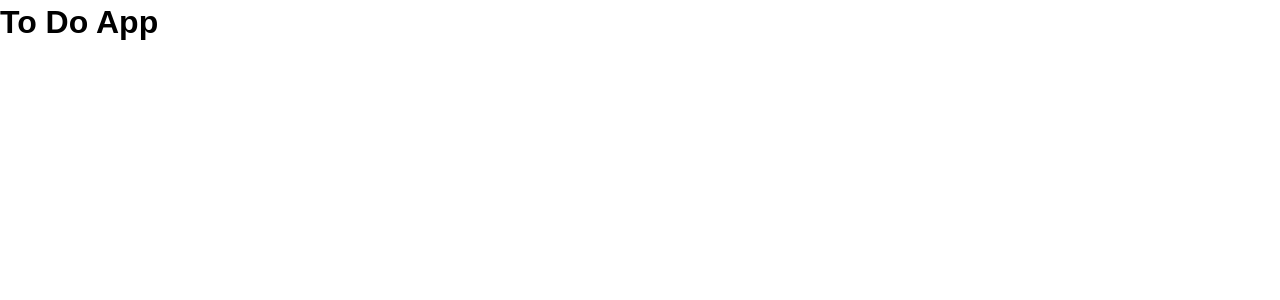
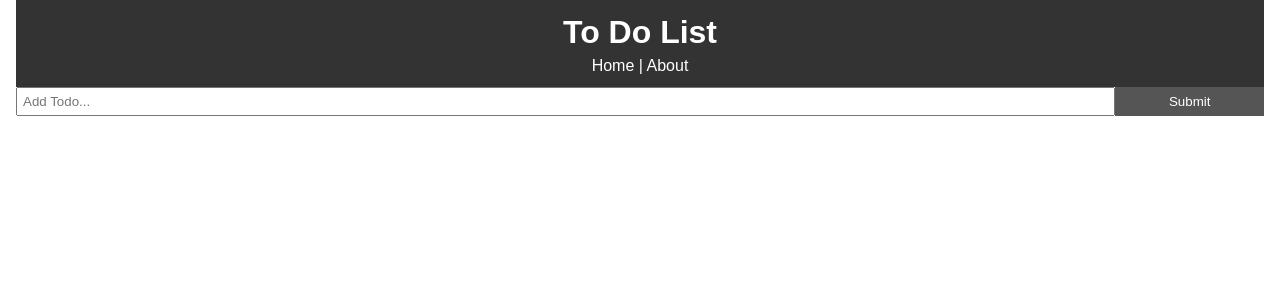
Before and after one commit to jeremiahreyperez/Task-Tracker, a React (Create React App) app: page / in a window 1280 px wide. Shown: the top 300 px of the page. Built offline with nearby package versions, Linux system fonts and the light colour scheme.

Commit message:
Todo list complete

```diff
--- a/package.json
+++ b/package.json
@@ -5,6 +5,7 @@
   "dependencies": {
     "react": "^16.8.4",
     "react-dom": "^16.8.4",
+    "react-router-dom": "^4.4.0",
     "react-scripts": "2.1.8"
   },
   "scripts": {
--- a/src/App.css
+++ b/src/App.css
@@ -13,3 +13,20 @@ a {
   color: #333;
   text-decoration: none;
 }
+
+.container {
+  padding: 0 1rem;
+}
+
+.btn {
+  display: inline-block;
+  border: none;
+  background: #555;
+  color: #fff;
+  padding: 7px 20px;
+  cursor: pointer;
+}
+
+.btn:hover {
+  background: #606060;
+}
--- a/src/App.js
+++ b/src/App.js
@@ -1,12 +1,85 @@
 import React, { Component } from 'react';
+import { BrowserRouter as Router, Route } from 'react-router-dom';
+import Header from './components/Layout/Header';
+import Todos from './components/Todo/Todos';
+import AddTodo from './components/Todo/AddTodo';
+import About from './components/Pages/About';
+import uuid from 'uuid';
+
 import './App.css';
 
 class App extends Component {
+  state = {
+    todos: []
+  };
+
+  componentDidMount() {
+    const storedTodos = localStorage.getItem('todos');
+    if (storedTodos) {
+      this.setState({ todos: JSON.parse(storedTodos) });
+      return;
+    } else {
+      localStorage.setItem('todos', [JSON.stringify(this.state.todos)]);
+    }
+  }
+
+  markComplete = id => {
+    this.setState({
+      todos: this.state.todos.map(todo => {
+        if (todo.id === id) {
+          todo.completed = !todo.completed;
+        }
+        return todo;
+      })
+    });
+    // const list = this.state.todos;
+    // localStorage.setItem('todos', JSON.stringify(list));
+  };
+
+  deleteTodo = id => {
+    const list = [...this.state.todos];
+    const updatedList = list.filter(todo => todo.id !== id);
+
+    this.setState({ todos: updatedList });
+    localStorage.setItem('todos', JSON.stringify(updatedList));
+  };
+
+  addTodo = title => {
+    const newTodo = {
+      id: uuid.v4(),
+      title: title,
+      completed: false
+    };
+    const list = [...this.state.todos];
+    list.push(newTodo);
+    this.setState({ todos: list });
+    localStorage.setItem('todos', JSON.stringify(list));
+  };
+
   render() {
     return (
-      <div className="App">
-        <h1>To Do App</h1>
-      </div>
+      <Router>
+        <div className="App">
+          <div className="container">
+            <Header />
+            <Route
+              exact
+              path="/"
+              render={props => (
+                <React.Fragment>
+                  <AddTodo addTodo={this.addTodo} />
+                  <Todos
+                    todos={this.state.todos}
+                    markComplete={this.markComplete}
+                    deleteTodo={this.deleteTodo}
+                  />
+                </React.Fragment>
+              )}
+            />
+            <Route path="/about" component={About} />
+          </div>
+        </div>
+      </Router>
     );
   }
 }
--- /dev/null
+++ b/src/components/Layout/Header.js
@@ -0,0 +1,31 @@
+import React from 'react';
+import { Link } from 'react-router-dom';
+
+function Header() {
+  return (
+    <header style={headerStyle}>
+      <h1>To Do List</h1>
+      <Link style={linkStyle} to="/">
+        Home
+      </Link>{' '}
+      |{' '}
+      <Link style={linkStyle} to="/about">
+        About
+      </Link>
+    </header>
+  );
+}
+
+const headerStyle = {
+  background: '#333',
+  color: '#fff',
+  textAlign: 'center',
+  padding: '10px'
+};
+
+const linkStyle = {
+  color: '#fff',
+  textDecoration: 'none'
+};
+
+export default Header;
--- /dev/null
+++ b/src/components/Pages/About.js
@@ -0,0 +1,12 @@
+import React from 'react';
+
+function About() {
+  return (
+    <React.Fragment>
+      <h1>About</h1>
+      <p>This is a Todo List app made for practing React and React Router.</p>
+    </React.Fragment>
+  );
+}
+
+export default About;
--- /dev/null
+++ b/src/components/Todo/AddTodo.js
@@ -0,0 +1,38 @@
+import React, { Component } from 'react';
+
+export class AddTodo extends Component {
+  state = {
+    title: ''
+  };
+
+  onSubmit = e => {
+    e.preventDefault();
+    this.props.addTodo(this.state.title);
+    this.setState({ title: '' });
+  };
+
+  onChange = e => this.setState({ [e.target.name]: e.target.value });
+
+  render() {
+    return (
+      <form onSubmit={this.onSubmit} style={{ display: 'flex' }}>
+        <input
+          type="text"
+          name="title"
+          style={{ flex: '10', padding: '5px' }}
+          placeholder="Add Todo..."
+          value={this.state.title}
+          onChange={this.onChange}
+        />
+        <input
+          type="submit"
+          value="Submit"
+          className="btn"
+          style={{ flex: 1 }}
+        />
+      </form>
+    );
+  }
+}
+
+export default AddTodo;
--- /dev/null
+++ b/src/components/Todo/TodoItem.js
@@ -0,0 +1,52 @@
+import React, { Component } from 'react';
+import PropTypes from 'prop-types';
+
+export class TodoItem extends Component {
+  getStyle = () => {
+    return {
+      background: '#f4f4f4',
+      padding: '10px',
+      borderBottom: '1px #ccc dotted',
+      textDecoration: this.props.todo.completed ? 'line-through' : 'none'
+    };
+  };
+
+  markComplete = e => {};
+
+  render() {
+    const { id, title } = this.props.todo;
+    return (
+      <div style={this.getStyle()}>
+        <p>
+          <input
+            type="checkbox"
+            onChange={this.props.markComplete.bind(this, id)}
+          />{' '}
+          {title}
+          <button
+            onClick={this.props.deleteTodo.bind(this, id)}
+            style={btnStyle}
+          >
+            x
+          </button>
+        </p>
+      </div>
+    );
+  }
+}
+
+TodoItem.propTypes = {
+  todo: PropTypes.object.isRequired
+};
+
+const btnStyle = {
+  background: '#ff0000',
+  color: '#fff',
+  border: 'none',
+  padding: '5px 10px',
+  borderRadius: '50%',
+  cursor: 'pointer',
+  float: 'right'
+};
+
+export default TodoItem;
--- /dev/null
+++ b/src/components/Todo/Todos.js
@@ -0,0 +1,22 @@
+import React, { Component } from 'react';
+import TodoItem from './TodoItem';
+import PropTypes from 'prop-types';
+
+class Todos extends Component {
+  render() {
+    return this.props.todos.map(todo => (
+      <TodoItem
+        key={todo.id}
+        todo={todo}
+        markComplete={this.props.markComplete}
+        deleteTodo={this.props.deleteTodo}
+      />
+    ));
+  }
+}
+
+Todos.propTypes = {
+  todos: PropTypes.array.isRequired
+};
+
+export default Todos;
```
Also changed, not shown: 1 other file (tests, documents, lock files or other folders).
